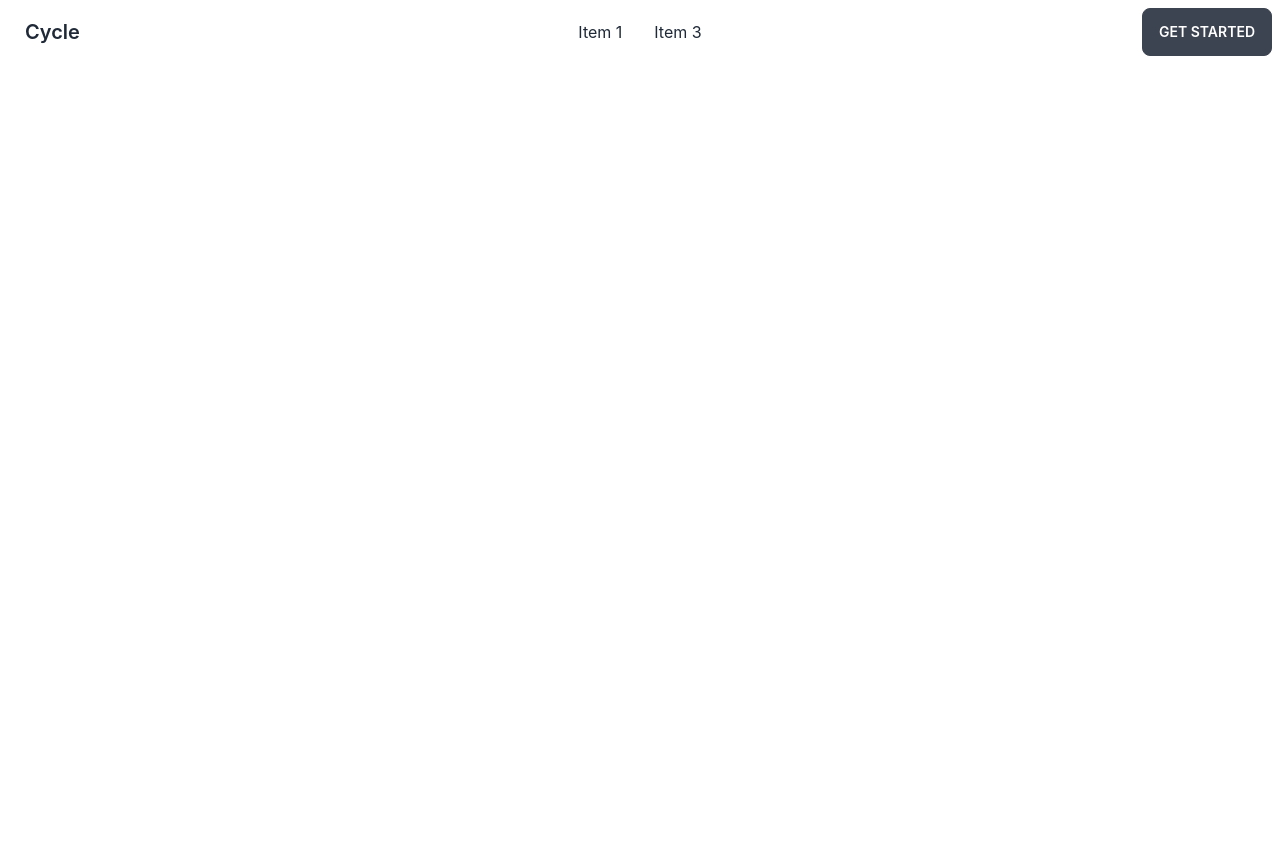
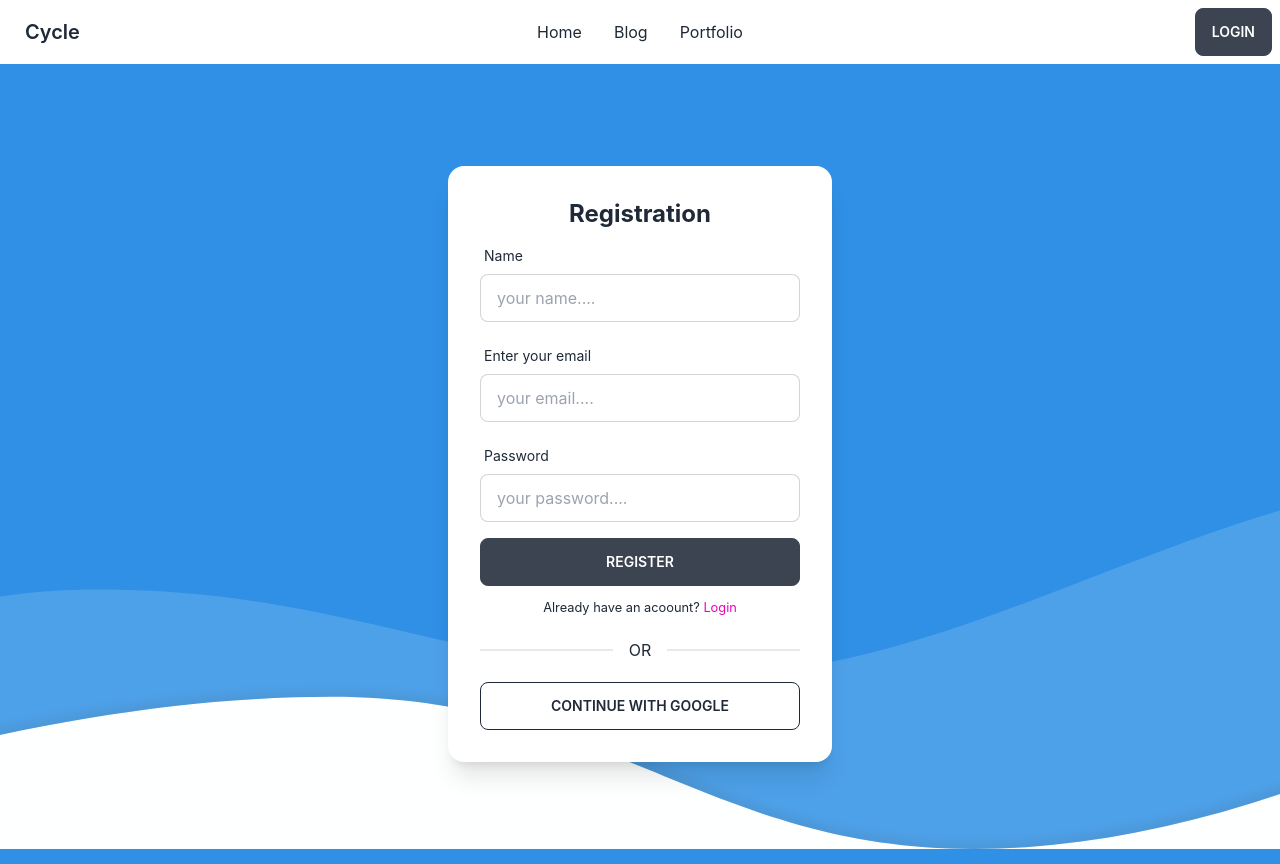
Before and after one commit to jabin34/VelocipedeClient, a React (Create React App) app in the folder cycle/: page /registration in a window 1280 px wide. Before the commit the page ends 800 px from the top, so only its background shows below. Built offline with nearby package versions, Linux system fonts and the light colour scheme.

Commit message:
Login Registration page ui done

```diff
--- a/cycle/package.json
+++ b/cycle/package.json
@@ -7,8 +7,11 @@
     "@testing-library/react": "^13.2.0",
     "@testing-library/user-event": "^13.5.0",
     "daisyui": "^2.15.0",
+    "firebase": "^9.8.1",
     "react": "^18.1.0",
     "react-dom": "^18.1.0",
+    "react-firebase-hooks": "^5.0.3",
+    "react-hook-form": "^7.31.2",
     "react-router-dom": "^6.3.0",
     "react-scripts": "5.0.1",
     "web-vitals": "^2.1.4"
--- a/cycle/src/App.js
+++ b/cycle/src/App.js
@@ -3,6 +3,10 @@ import './App.css';
 import { Routes, Route } from "react-router-dom";
 import Home from './Home/Home';
 import Header from './Shared/Header';
+import Blog from './Blog/Blog';
+import Login from './Login/Login';
+import Portfolio from './Portfolio/Portfolio';
+import Registration from './Login/Registration';
 
 function App() {
   return (
@@ -11,6 +15,10 @@ function App() {
        <Routes>
           <Route path="/" element={<Home />}/>
           <Route path="/home" element={<Home />} />
+          <Route path="/blog" element={<Blog />} />
+          <Route path="/portfolio" element={<Portfolio/>} />
+          <Route path="/login" element={<Login />} />
+          <Route path="/registration" element={<Registration />} />
       </Routes>
     </div>
   );
--- a/cycle/src/Login/Login.js
+++ b/cycle/src/Login/Login.js
@@ -1,10 +1,93 @@
 import React from 'react';
+import { useForm } from "react-hook-form";
+import { Link } from 'react-router-dom';
+import  svg from '../../src/assets/group-3.svg'
+import SocialLogin from '../Shared/SocialLogin';
+const Login = () => {
+    const {register,formState: { errors }, handleSubmit,} = useForm();
 
-const Login = () => {
+    const onSubmit = (data) => {
+
+        console.log(data);
+       // signInWithEmailAndPassword(data.email,data.password);
+      };
     return (
-        <div>
-            Login
+        <div className=" flex h-screen justify-center items-center" style={{"background-image": `url(${svg})`}}>
+        <div class="card w-96 bg-base-100 shadow-xl">
+          <div class="card-body">
+            <h2 class="text-center text-2xl font-bold">Login</h2>
+            <form onSubmit={handleSubmit(onSubmit)}>
+              <div class="form-control w-full max-w-xs">
+                <label class="label">
+                  <span class="label-text">Enter your email</span>
+                </label>
+                <input
+                  type="email"
+                  placeholder="your email...."
+                  class="input input-bordered w-full max-w-xs"
+                  {...register("email", {
+                      required:{
+                          value:true,
+                          message:"Email is Required."
+                      },
+                      pattern: {
+                        value: /[a-z0-9]+@[a-z]+\.[a-z]{2,3}/,
+                        message: 'Provide a Valid Email'
+                      }})}
+                />
+                <label class="label">
+                {errors.email?.type === 'required' &&  <span class="label-text-alt text-red-500">{errors.email.message}</span>}
+                {errors.email?.type === 'pattern' &&  <span class="label-text-alt text-red-500">{errors.email.message}</span>}
+
+
+                </label>
+              </div>
+              <div class="form-control w-full max-w-xs">
+                <label class="label">
+                  <span class="label-text">Password</span>
+                </label>
+                <input
+                  type="password"
+                  placeholder="your password...."
+                  class="input input-bordered w-full max-w-xs"
+                  {...register("password", {
+                      minLength: {
+                          value: 6,
+                          message: 'must be 6 character'
+                        },
+                      required:{
+                          value:true,
+                          message:"password is Required."
+                      },
+                      })}
+                />
+                <label class="label">
+                {errors.password?.type === 'required' &&  <span class="label-text-alt text-red-500">{errors.password.message}</span>}
+                {errors.password?.type === 'minLength' &&  <span class="label-text-alt text-red-500">{errors.password.message}</span>}
+
+
+                </label>
+              </div>
+
+
+              <input type="submit" className="btn w-full max-w-xs bg-blue-700 border-0 text-white" value="Login" />
+            </form>
+            <p><small>New to Cycle?<Link to="/registration" className="text-secondary" > Create New Account</Link></small>
+            </p>
+            <p><small>Forgot Password?<Link to="/" className="text-secondary">Reset Password</Link></small>
+            </p>
+            <div className="divider">OR</div>
+            <button
+              class="btn btn-outline"
+              onClick={() => {
+               // signInWithGoogle();
+              }}
+            >
+              Continue with Google
+            </button>
+          </div>
         </div>
+      </div>
     );
 };
 
--- a/cycle/src/Login/Registration.js
+++ b/cycle/src/Login/Registration.js
@@ -1,10 +1,112 @@
 import React from 'react';
+import { useForm } from "react-hook-form";
+import { Link } from 'react-router-dom';
+import  svg from '../../src/assets/group-3.svg'
+const Registration = () => {
+    const {register,formState: { errors }, handleSubmit,} = useForm();
+    const onSubmit = async(data) => {
+        console.log(data);
+       //  await createUserWithEmailAndPassword(data.email,data.password);
+      //  await updateProfile({ displayName:data.name });
 
-const Registration = () => {
+      };
     return (
-        <div>
-           regis
+        <div className=" flex h-screen justify-center items-center" style={{"background-image": `url(${svg})`}} alt="pic">
+        <div class="card w-96 bg-base-100 shadow-xl">
+          <div class="card-body">
+            <h2 class="text-center text-2xl font-bold">Registration </h2>
+            <form onSubmit={handleSubmit(onSubmit)}>
+            <div class="form-control w-full max-w-xs">
+              <label class="label">
+                <span class="label-text">Name</span>
+              </label>
+              <input
+                type="text"
+                placeholder="your name...."
+                class="input input-bordered w-full max-w-xs"
+                {...register("name", {
+                    required:{
+                        value:true,
+                        message:"Name is Required."
+                    }
+                })}
+              />
+              <label class="label">
+              {errors.name?.type === 'required' &&  <span class="label-text-alt text-red-500">{errors.name.message}</span>}
+
+
+
+              </label>
+            </div>
+              <div class="form-control w-full max-w-xs">
+                <label class="label">
+                  <span class="label-text">Enter your email</span>
+                </label>
+                <input
+                  type="email"
+                  placeholder="your email...."
+                  class="input input-bordered w-full max-w-xs"
+                  {...register("email", {
+                      required:{
+                          value:true,
+                          message:"Email is Required."
+                      },
+                      pattern: {
+                        value: /[a-z0-9]+@[a-z]+\.[a-z]{2,3}/,
+                        message: 'Provide a Valid Email'
+                      }})}
+                />
+                <label class="label">
+                {errors.email?.type === 'required' &&  <span class="label-text-alt text-red-500">{errors.email.message}</span>}
+                {errors.email?.type === 'pattern' &&  <span class="label-text-alt text-red-500">{errors.email.message}</span>}
+
+
+                </label>
+              </div>
+              <div class="form-control w-full max-w-xs">
+                <label class="label">
+                  <span class="label-text">Password</span>
+                </label>
+                <input
+                  type="password"
+                  placeholder="your password...."
+                  class="input input-bordered w-full max-w-xs"
+                  {...register("password", {
+                      minLength: {
+                          value: 6,
+                          message: 'must be 6 character'
+                        },
+                      required:{
+                          value:true,
+                          message:"password is Required."
+                      },
+                      })}
+                />
+                <label class="label">
+                {errors.password?.type === 'required' &&  <span class="label-text-alt text-red-500">{errors.password.message}</span>}
+                {errors.password?.type === 'minLength' &&  <span class="label-text-alt text-red-500">{errors.password.message}</span>}
+
+
+                </label>
+              </div>
+
+
+              <input type="submit" className="btn w-full max-w-xs text-white" value="Register" />
+            </form>
+            <p><small>Already have an acoount?<Link to="/login" className="text-secondary" > Login </Link></small>
+            </p>
+            <div className="divider">OR</div>
+            <button
+              class="btn btn-outline"
+              onClick={() => {
+                //signInWithGoogle();
+              }}
+            >
+              Continue with Google
+            </button>
+          </div>
         </div>
+      </div>
     );
 };
 
--- a/cycle/src/Shared/Header.js
+++ b/cycle/src/Shared/Header.js
@@ -3,8 +3,10 @@ import { Link } from 'react-router-dom';
 
 const Header = () => {
     const navList = <>
-     <li><Link to='/home'>Item 1</Link></li>
-     <li><Link to='/'>Item 3</Link></li>
+     <li><Link to='/home'>Home</Link></li>
+     <li><Link to='/blog'>Blog</Link></li>
+     <li><Link to='/portfolio'>Portfolio</Link></li>
+     {/* <li><Link to='/login'>Login</Link></li> */}
     </>;
     return (
         <div>
@@ -26,7 +28,7 @@ const Header = () => {
     </ul>
   </div>
   <div className="navbar-end">
-    <Link to="/" className="btn">Get started</Link>
+    <Link to="/login" className="btn">Login</Link>
   </div>
 </div>
         </div>
--- /dev/null
+++ b/cycle/src/Shared/SocialLogin.js
@@ -0,0 +1,21 @@
+import React from 'react';
+
+const SocialLogin = () => {
+  const  signInWithGoogle=()=>{
+
+  }
+    return (
+
+            <button
+            class="btn btn-outline"
+            onClick={() => {
+              signInWithGoogle();
+            }}
+          >
+            Continue with Google
+          </button>
+
+    );
+};
+
+export default SocialLogin;
--- /dev/null
+++ b/cycle/src/firebse.init.js
@@ -0,0 +1,20 @@
+// Import the functions you need from the SDKs you need
+import { initializeApp } from "firebase/app";
+import {getAuth} from 'firebase/auth';
+// TODO: Add SDKs for Firebase products that you want to use
+// https://firebase.google.com/docs/web/setup#available-libraries
+
+// Your web app's Firebase configuration
+const firebaseConfig = {
+  apiKey: "AIzaSyB2KqHJqCAgz0mTrPvbsz_a9fRkFtGIh98",
+  authDomain: "cycle-41db3.firebaseapp.com",
+  projectId: "cycle-41db3",
+  storageBucket: "cycle-41db3.appspot.com",
+  messagingSenderId: "339036454640",
+  appId: "1:339036454640:web:3a6a509891278bd36d0c35"
+};
+
+// Initialize Firebase
+const app = initializeApp(firebaseConfig);
+const auth = getAuth(app);
+export default auth;
```
Also changed, not shown: cycle/src/assets/group-3.svg (added), 1 other file (tests, documents, lock files or other folders).
